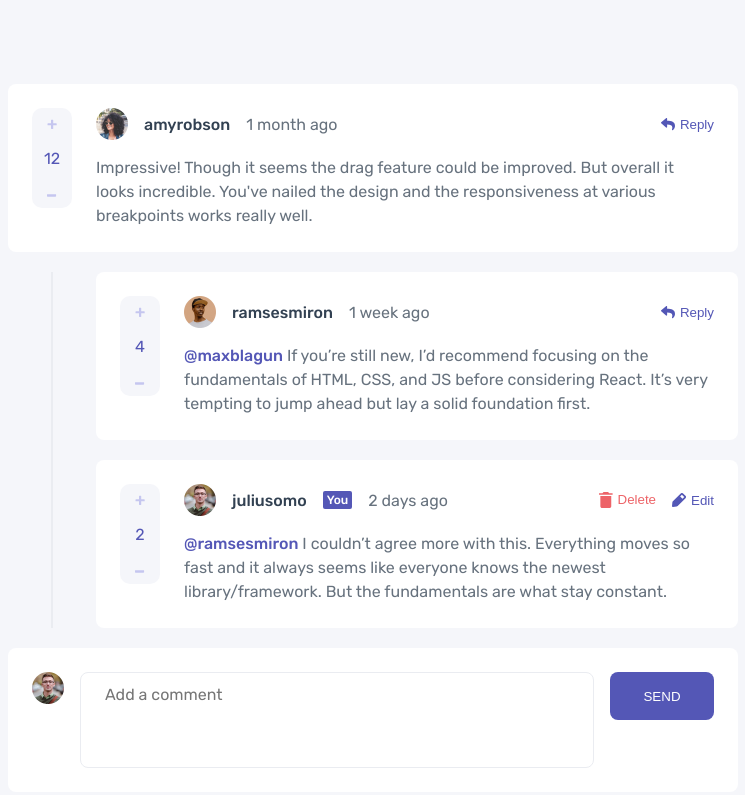
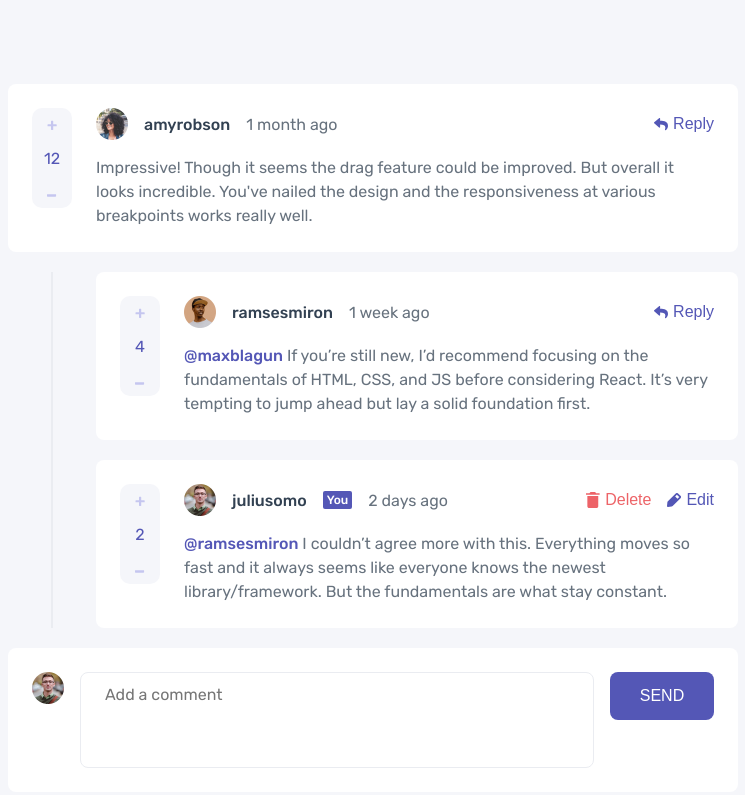
Before and after one commit to mu-abbas/comments-section, a website built with Parcel: page index.html in a window 1280 px wide. Shown: the whole page, without its empty margins (267-1012 px from the left). Built offline with nearby package versions, Linux system fonts and the light colour scheme.

Commit message:
fix safari typo issue

```diff
--- a/src/sass/_typography.scss
+++ b/src/sass/_typography.scss
@@ -2,6 +2,10 @@ body {
   font-family: 'Rubik', sans-serif;
   font-size: 1.6rem;
   color: $grayish-Blue;
+}
+
+.btn {
+  font-size: 1.6rem;
 }
 
 .block-content-message {
```
